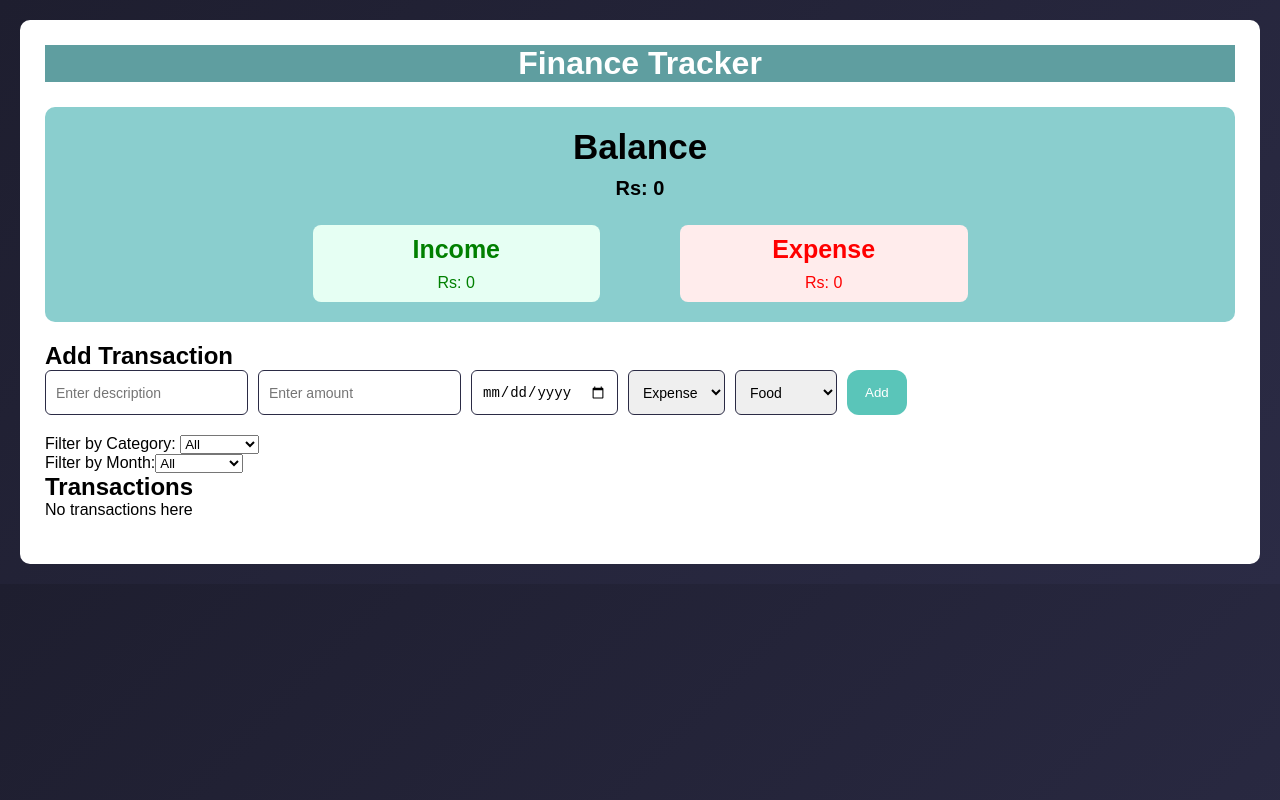
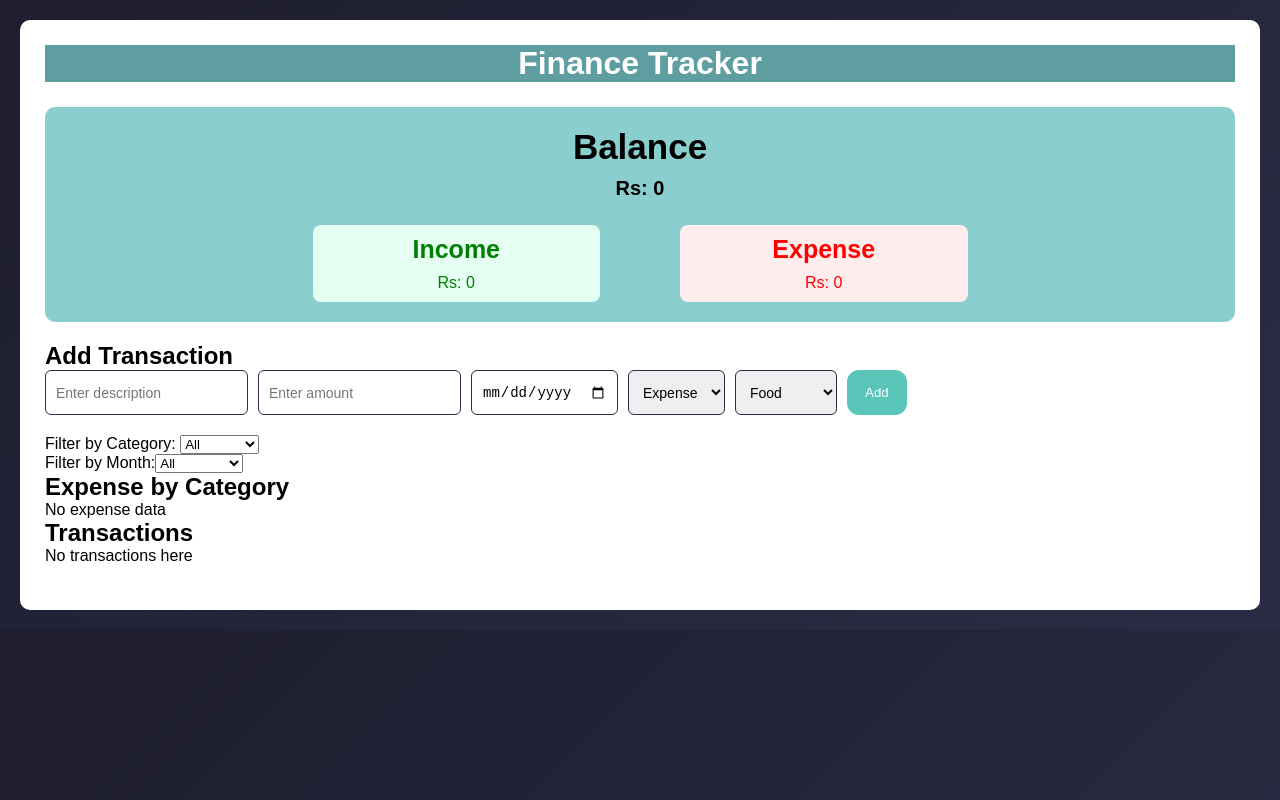
Before and after one commit to Sameerali0/finance-tracker, a React (Vite) app: page /app in a window 1280 px wide. Built offline with nearby package versions, Linux system fonts and the light colour scheme.

Commit message:
added expense category chart

```diff
--- a/src/charts/ExpenseChart.jsx
+++ b/src/charts/ExpenseChart.jsx
@@ -1,4 +1,48 @@
-function ExpenseChart(){
+import { PieChart, Pie, Cell, Tooltip, Legend } from "recharts"
+
+function ExpenseChart({transactions}){
+
+    const expenses= transactions.filter(
+
+        (item) => item.type === "expense"
+    )
+
+    const categoryData= {}
+
+    expenses.forEach((item)=>{
+
+        if(categoryData[item.category]){
+
+            categoryData[item.category] += item.amount
+        }else{
+            categoryData[item.category] = item.amount
+        }
+    })
+
+    const data= Object.keys(categoryData).map((key)=> ({
+        name: key,
+        value:categoryData[key]
+    }))
+
+    const COLORS = [ "#0088FE", "#00C49F", "#FFBB28", "#FF8042", "#8884d8", "#82ca9d" ]
+
+    return(
+        <div>
+            <h2>Expense by Category</h2>
+
+            {data.length === 0 ? ( <p>No expense data</p> ) :(
+                <PieChart width={1000} height={400}>
+                    <Pie data={data} dataKey="value" nameKey="name" cx="50%" cy="50%" outerRadius={100} label>
+                        {data.map((entry, index)=>(
+                            <Cell key={index} fill={COLORS[index % COLORS.length]}/>
+                        ))}
+                    </Pie>
+                    <Tooltip/>
+                    <Legend/>
+                </PieChart>
+            )}
+        </div>
+    )
 
 }
 
--- a/src/pages/Dashboard.jsx
+++ b/src/pages/Dashboard.jsx
@@ -4,6 +4,7 @@ import TransactionForm from "../TransactionForm";
 import TransactionList from "../TransactionList";
 import CategoryFilter from "../CategoryFilter";
 import MonthFilter from "../MonthFilter";
+import ExpenseChart from "../charts/ExpenseChart";
 
 function Dashboard() {
 
@@ -51,6 +52,7 @@ function Dashboard() {
         <TransactionForm transactions={transactions} setTransactions={setTransactions}/>
         <CategoryFilter selectedCategory={selectedCategory} setSelectedCategory={setSelectedCategory}/>
         <MonthFilter selectedMonth={selectedMonth} setSelectedMonth={setSelectedMonth}/>
+        <ExpenseChart transactions={filteredTransactions}/>
         <TransactionList transactions={filteredTransactions} deleteTransaction={deleteTransaction}/>
       </div>
   )
```
